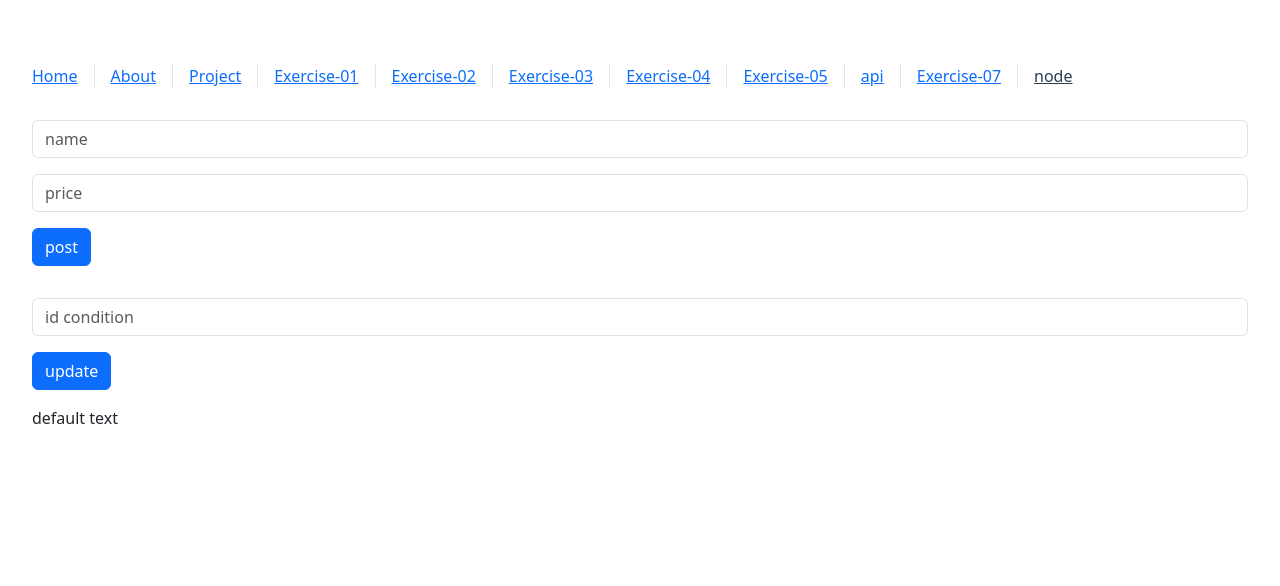
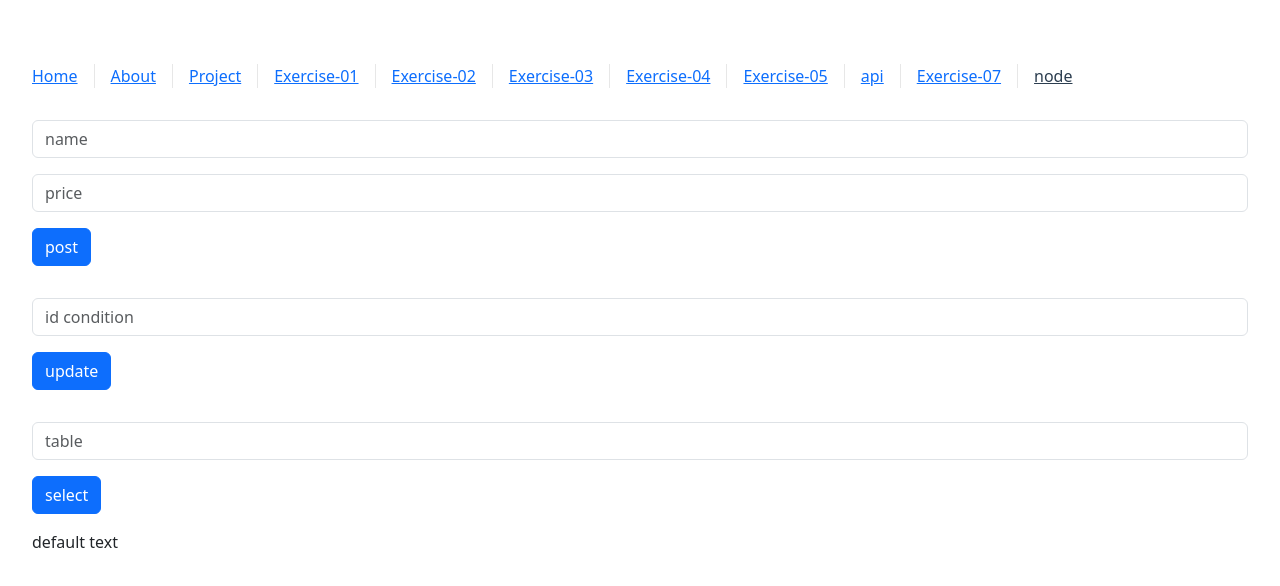
Before and after one commit to purin-kan/vue, a Vue app: page /node in a window 1280 px wide. Shown: the top 586 px of the page. Built offline with nearby package versions, Linux system fonts and the light colour scheme; the HTML template or start-up script is replaced by a standard one; what vue3-ytframe would draw is missing.

Commit message:
added select values

```diff
--- a/src/views/node.vue
+++ b/src/views/node.vue
@@ -8,6 +8,8 @@
         <input type="text" class="form-control mt-3" v-model="id" placeholder="id condition">
         <button class="btn btn-primary mb-3 mt-3" @click="update()">update</button> <br />
 
+        <input type="text" class="form-control mt-3" v-model="table" placeholder="table">
+        <button class="btn btn-primary mb-3 mt-3" @click="select()">select</button> <br />
 
         {{ text }}
 
@@ -76,4 +78,13 @@ const update = async () => {
     text.value = res
 }
 
+//select values
+const table = ref()
+const select = async () => {
+    const  res  = await axios.get('http://localhost:3000/select', {params:{ table: table.value}})
+    console.log(res);
+    text.value = res.data
+
+}
+
 </script>
```
